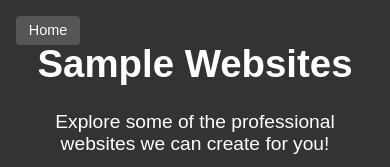
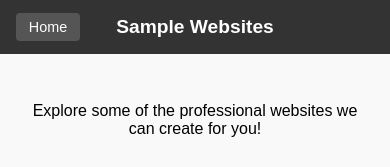
Before and after one commit to robertcairo/My-Website, a plain HTML site: page Sample_Websites.html in a window 390 px wide. Shown: the top 167 px of the page. Drawn offline with Linux system fonts and the light colour scheme.

Commit message:
Update Sample_Websites.html

```diff
--- a/Sample_Websites.html
+++ b/Sample_Websites.html
@@ -16,15 +16,15 @@
             background-color: #333;
             color: white;
             padding: 1rem;
-            text-align: center;
+            display: flex;
+            justify-content: center;
+            align-items: center;
             position: relative;
         }
 
         .home-button {
             position: absolute;
-            top: 50%;
             left: 1rem;
-            transform: translateY(-50%);
             padding: 0.5rem 1rem;
             background-color: #555;
             color: white;
@@ -37,13 +37,16 @@
             background-color: #777;
         }
 
+        .header-title {
+            flex-grow: 1;
+            text-align: center;
+            font-size: 1.5rem;
+            margin: 0;
+        }
+
         main {
             padding: 2rem;
             text-align: center;
-        }
-
-        h1 {
-            color: white;
         }
 
         .samples {
@@ -113,7 +116,12 @@
 
         /* Responsive Styles */
         @media (max-width: 768px) {
-            header {
+            .home-button {
+                font-size: 0.9rem;
+                padding: 0.4rem 0.8rem;
+            }
+
+            .header-title {
                 font-size: 1.2rem;
             }
 
@@ -126,24 +134,17 @@
                 max-width: 90%;
                 margin: 0 auto;
             }
-
-            .home-button {
-                top: 1rem;
-                transform: none;
-                padding: 0.4rem 0.8rem;
-                font-size: 0.9rem;
-            }
         }
     </style>
 </head>
 <body>
     <header>
         <a href="index.html" class="home-button">Home</a>
-        <h1>Sample Websites</h1>
-        <p>Explore some of the professional websites we can create for you!</p>
+        <h1 class="header-title">Sample Websites</h1>
     </header>
 
     <main>
+        <p>Explore some of the professional websites we can create for you!</p>
         <div class="samples">
             <div class="sample-card">
                 <img src="Sample_Websites/Images/Restaurant_Image" alt="Sample Website 1">
```
